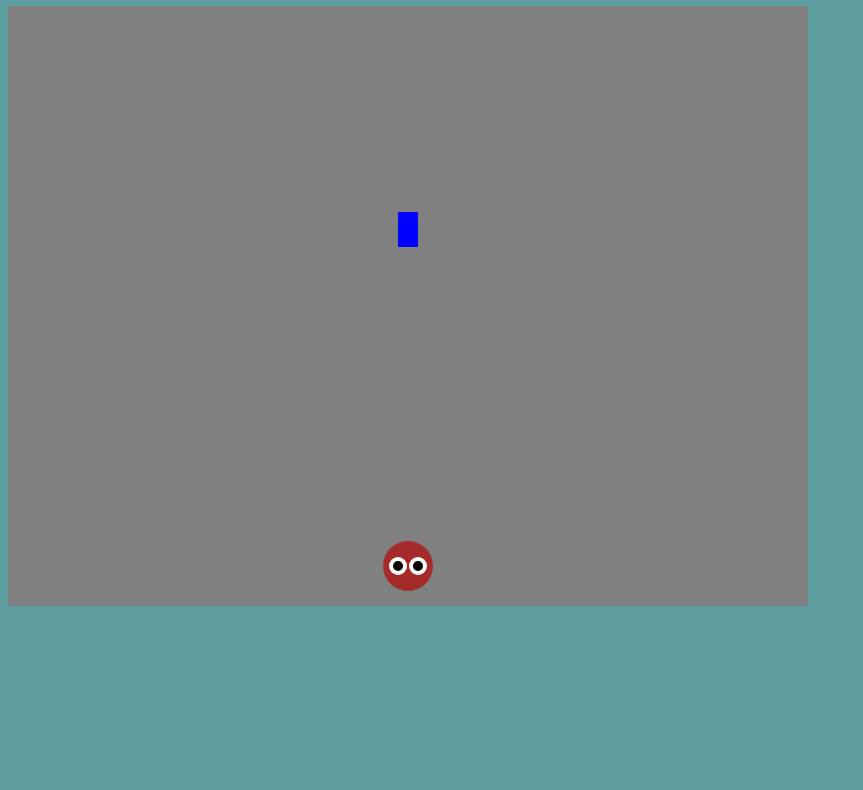
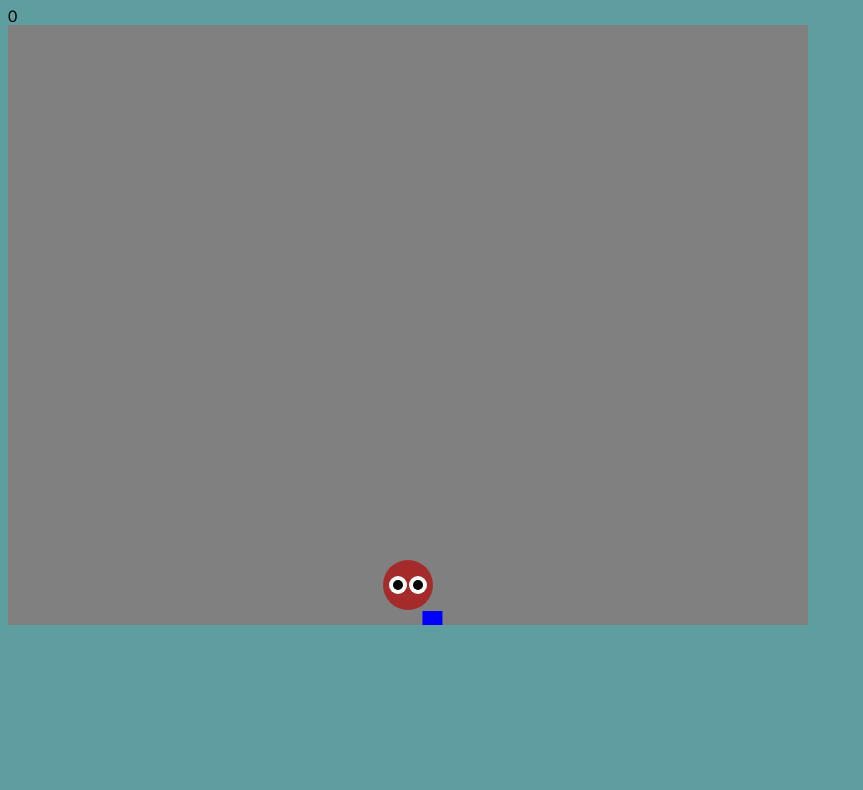
Before and after one commit to infoshareacademy/jfdz-aa-team-monuments, a plain HTML site: page game/game.html in a window 1280 px wide. Shown: the part 76-866 px from the top of the page, without its empty margins (0-863 px from the left). Drawn offline with nearby package versions, Linux system fonts and the light colour scheme.

Commit message:
Game starting point ++

```diff
--- a/game/controllers/main_controller.js
+++ b/game/controllers/main_controller.js
@@ -2,13 +2,20 @@
 var gameCanvas;
 var gameCanvasContext;
 
-var botlePositionX = 390;
-var botlePositionY = 0;
-var botleSpeed = 2;
+var score = 100;
 
-var heroPositionX = 400;
-var heroSpeed = 5;
-var heroPositionY = 760;
+var bottle = {
+    positionX: Math.random()*780,
+    positionY:0,
+    speed: 2,
+}
+
+var hero = {
+    positionX: 400,
+    positionY:760,
+    health: 4,
+    speed: 8,
+}
 
 
 $(window).load(function(){
@@ -30,15 +37,17 @@ $(window).load(function(){
 
     setInterval(function(){
         paintStage();
+        paintBottle();
         paintHero();
         moveStage();
         moveHero();
-    },10);
+        getPoint()
+    },17);
 
 
     gameCanvas.addEventListener('mousemove' , function(evt){
         var mousePosition = calculateMousePosition(evt);
-        heroPositionX = mousePosition.x;
+        hero.positionX = mousePosition.x;
     });
 
     window.addEventListener('keydown',keydownMove,false);
@@ -47,10 +56,12 @@ $(window).load(function(){
 
 function paintStage(){
     //Background
-    drawRect(0, 0, gameCanvas.width, gameCanvas.height, 'grey');
+    drawRect(0, 0, gameCanvas.width, gameCanvas.height, 'grey')
 
-    //Bootle
-    drawRect(botlePositionX, botlePositionY, 20, 35, 'blue');
+}
+
+function paintBottle() {
+    drawRect(bottle.positionX, bottle.positionY, 20, 35, 'blue');
 }
 
 function moveStage(){
@@ -59,11 +70,11 @@ function moveStage(){
 
 function paintHero(){
     //Elmo
-    drawCircle(heroPositionX, gameCanvas.height-40, 25, 'brown');
-    drawCircle(heroPositionX-10, gameCanvas.height-40, 9, 'white');
-    drawCircle(heroPositionX-10, gameCanvas.height-40, 5, 'black');
-    drawCircle(heroPositionX+10, gameCanvas.height-40, 9, 'white');
-    drawCircle(heroPositionX+10, gameCanvas.height-40, 5, 'black');
+    drawCircle(hero.positionX, gameCanvas.height-40, 25, 'brown');
+    drawCircle(hero.positionX-10, gameCanvas.height-40, 9, 'white');
+    drawCircle(hero.positionX-10, gameCanvas.height-40, 5, 'black');
+    drawCircle(hero.positionX+10, gameCanvas.height-40, 9, 'white');
+    drawCircle(hero.positionX+10, gameCanvas.height-40, 5, 'black');
 }
 
 function moveHero() {
@@ -73,36 +84,33 @@ function moveHero() {
 
 //Bootle movement functions
 function moveBootle() {
-    botlePositionY = botlePositionY + botleSpeed;
+    bottle.positionY = bottle.positionY + bottle.speed;
 
-    if(botlePositionY > gameCanvas.height) {
-        botleSpeed =  -botleSpeed;
+    if(bottle.positionY > gameCanvas.height) {
+        bottle.speed =  -bottle.speed;
     }
-    else if(botlePositionY < 0) {
-        botleSpeed = -botleSpeed;
+    else if(bottle.positionY < 0) {
+        bottle.speed = -bottle.speed;
     }
 }
 
 //Hero movement functions
 function moveHeroLeft() {
-    if (heroPositionX > 0){
-        heroPositionX = heroPositionX - heroSpeed;
+    if (hero.positionX > 0){
+        hero.positionX = hero.positionX - hero.speed;
     }
 }
 
 function moveHeroRight() {
-    if (heroPositionX < gameCanvas.width){
-        heroPositionX = heroPositionX + heroSpeed;
+    if (hero.positionX < gameCanvas.width){
+        hero.positionX = hero.positionX + hero.speed;
     }
 }
 
-
 //Keyboard controls function
 function keydownMove(key) {
-
     if ( key.keyCode == 87 ) {
         alert( key.keyCode );
-
     }
     if ( key.keyCode == 65  ) { // move left
         moveHeroLeft();
@@ -123,6 +131,15 @@ function calculateMousePosition(evt) {
         y:mouseY
     };
 }
+
+function getPoint(){
+    if (hero.positionX == bottle.positionX) {
+        score +=10;
+        $('#score').text(score);
+        console.log("score: " + score)
+    }
+}
+
 
 // Drawing functions
 function drawRect(left, top, width, height, drawColor) {
--- a/game/game.html
+++ b/game/game.html
@@ -9,7 +9,7 @@
 
 <body>
 <h1>MyGame</h1>
-
+<div><span id="score">0</span></div>
 <canvas id="game-canvas" width="800" height="600"></canvas>
 <canvas id="player-canvas" width="800" height="600"></canvas>
 
```
